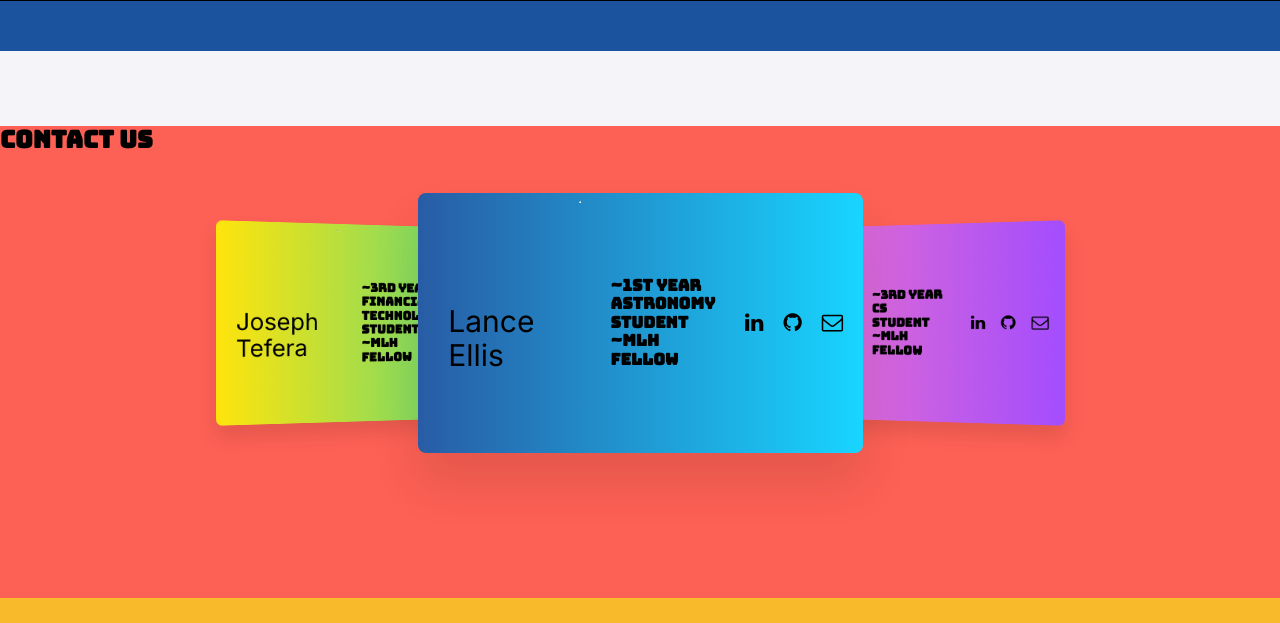
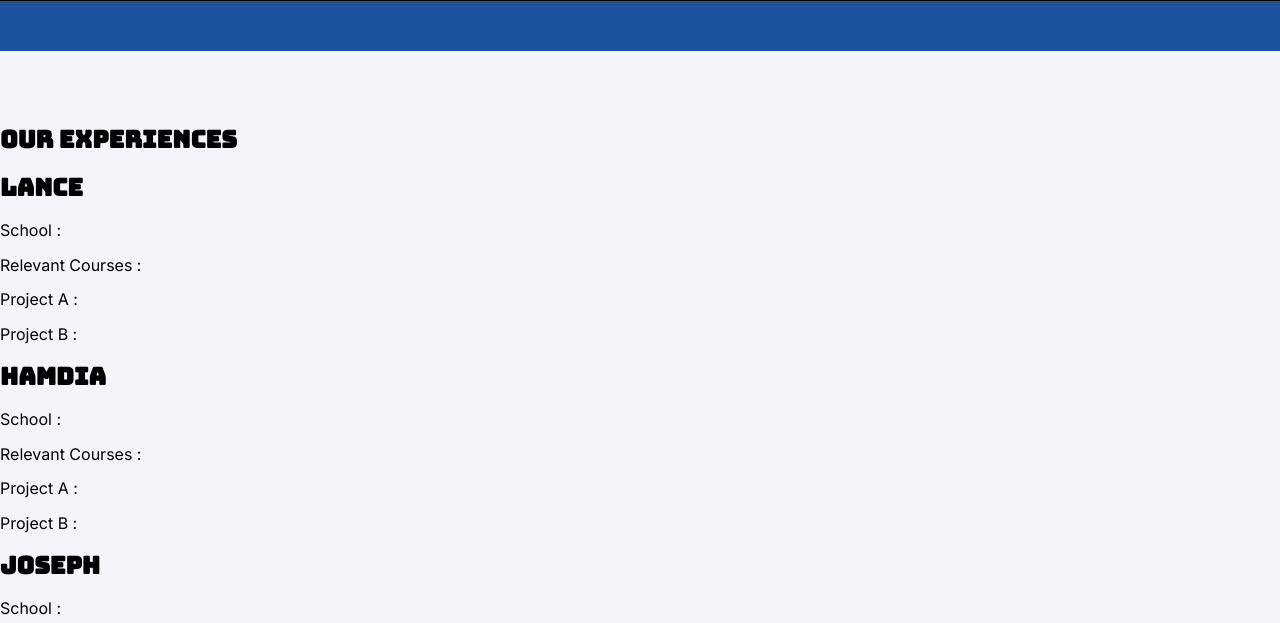
Before and after one commit to khattakdev/FlaskPortfolioSite, a Flask app: page / in a window 1280 px wide; the page is wider, and only the part inside the window is pictured. Shown: the part 817-1440 px from the top of that part. Run offline with Flask 2, Linux system fonts and the light colour scheme.

Commit message:
Update index.html
Added experience

```diff
--- a/app/templates/index.html
+++ b/app/templates/index.html
@@ -13,6 +13,25 @@
 </div>
 <div class="break-from-home"></div>
 
+<br><br><br>
+
+        <h2>Our Experiences </h2>
+
+            <h2> Lance </h2>
+                <p>School : </p>
+                <p>Relevant Courses : </p>
+                <p>Project A :  </p>
+                <p>Project B : </p>
+			<h2> Hamdia </h2>
+                <p>School : </p>
+                <p>Relevant Courses : </p>
+                <p>Project A :  </p>
+                <p>Project B : </p>
+			<h2>Joseph</h2>
+                <p>School : </p>
+                <p>Relevant Courses : </p>
+                <p>Project A :  </p>
+                <p>Project B : </p>
 <br><br><br>
 <!-- About Us Section-->
 <section style="background-color:#FD6054;" id="contact">
```
